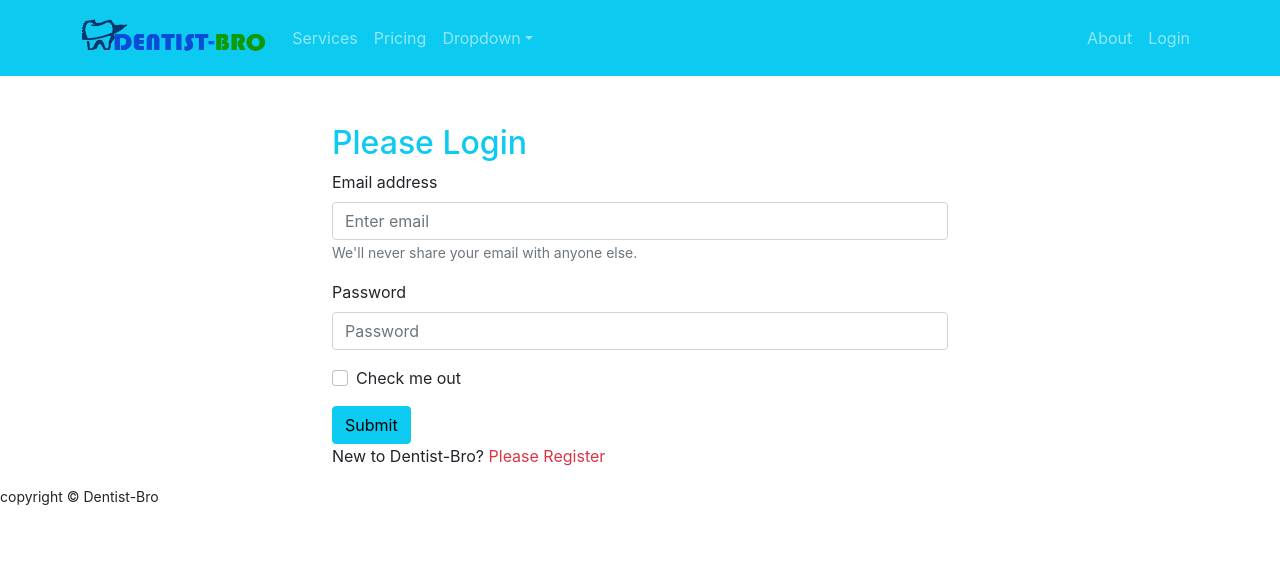
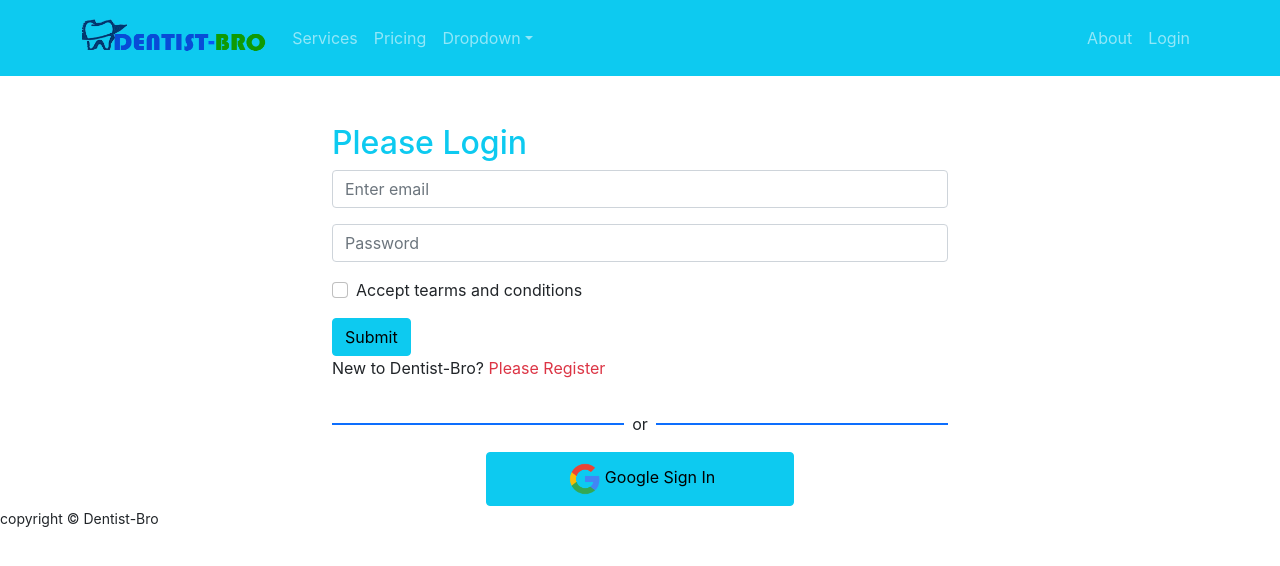
Before and after one commit to Jaman-M/dentist-bro, a React (Create React App) app: page /login in a window 1280 px wide. Shown: the top 566 px of the page. Built offline with nearby package versions, Linux system fonts and the light colour scheme; no server answers.

Commit message:
implement google login System

```diff
--- a/src/Pages/Login/Login/Login.js
+++ b/src/Pages/Login/Login/Login.js
@@ -3,6 +3,7 @@
 import { useSignInWithEmailAndPassword } from 'react-firebase-hooks/auth';
 import { Link, useLocation, useNavigate } from 'react-router-dom';
 import auth from '../../../firebase.init';
+import SocialLogin from '../SocialLogin/SocialLogin';
 
 const Login = () => {
     const emailRef = useRef('');
@@ -44,25 +45,24 @@
             <h2 className='text-info'>Please Login</h2>
             <Form onSubmit={handleSubmit}>
                 <Form.Group className="mb-3" controlId="formBasicEmail">
-                <Form.Label>Email address</Form.Label>
+
                 <Form.Control ref={emailRef} type="email" placeholder="Enter email" required/>
-                <Form.Text className="text-muted">
-                We'll never share your email with anyone else.
-                </Form.Text>
+
             </Form.Group>
 
             <Form.Group className="mb-3" controlId="formBasicPassword">
-                <Form.Label>Password</Form.Label>
+
                 <Form.Control ref={passwordRef} type="password" placeholder="Password" required />
             </Form.Group>
             <Form.Group className="mb-3" controlId="formBasicCheckbox">
-                <Form.Check type="checkbox" label="Check me out" />
+                <Form.Check type="checkbox" label="Accept tearms and conditions" />
             </Form.Group>
             <Button variant="info" type="submit">
                 Submit
             </Button>
             </Form>
             <p>New to Dentist-Bro? <Link to="/register" className='text-danger pe-auto text-decoration-none' onClick={navigateRegister}>Please Register</Link></p>
+            <SocialLogin></SocialLogin>
         </div>
     );
 };
--- a/src/Pages/Login/Register/Register.js
+++ b/src/Pages/Login/Register/Register.js
@@ -3,6 +3,7 @@
 import './Register.css';
 import { useCreateUserWithEmailAndPassword } from 'react-firebase-hooks/auth';
 import auth from '../../../firebase.init'
+import SocialLogin from '../SocialLogin/SocialLogin';
 
 
 const Register = () => {
@@ -44,6 +45,7 @@
                 <input type="submit" value="Register" />
             </form>
             <p>Already have an account ? <Link to="/login" className='text-danger pe-auto text-decoration-none' onClick={navigateLogin}>Please Login</Link></p>
+            <SocialLogin></SocialLogin>
         </div>
     );
 };
--- /dev/null
+++ b/src/Pages/Login/SocialLogin/SocialLogin.js
@@ -0,0 +1,43 @@
+import React from 'react';
+import { useSignInWithGoogle } from 'react-firebase-hooks/auth';
+import { useNavigate } from 'react-router-dom';
+import auth from '../../../firebase.init';
+import google from '../../../images/social/google.png'
+
+const SocialLogin = () => {
+    const [signInWithGoogle, user, loading, error] = useSignInWithGoogle(auth);
+    const navigate = useNavigate();
+
+    let errorElement;
+    if (error) {
+
+         errorElement= <div>
+            <p className='text-danger'>Error: {error.message}</p>
+          </div>
+
+    }
+
+    if(user){
+        navigate('/home')
+    }
+
+    return (
+        <div>
+            <div className='d-flex align-items-center'>
+                <div style={{height: '2px'}} className='bg-primary w-50'></div>
+                <p className='mt-3 px-2'>or</p>
+                <div style={{height: '2px'}} className='bg-primary w-50'></div>
+            </div>
+            {errorElement}
+            <div>
+                <button
+                    onClick={() => signInWithGoogle()}
+                 className='btn btn-info d-block mx-auto w-50'>
+                    <img style={{width: '40px'}} src={google} alt="" />
+                    Google Sign In</button>
+            </div>
+        </div>
+    );
+};
+
+export default SocialLogin;
```
Also changed, not shown: src/Pages/Login/SocialLogin/SocialLogin.css (added), src/images/social/google.png (added).
